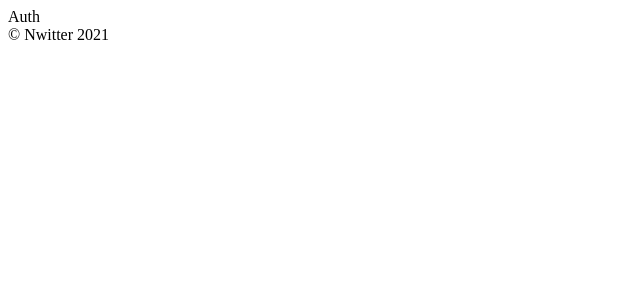
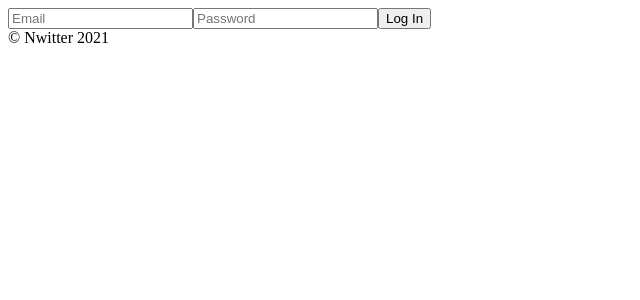
Before and after one commit to chanwoo00106/ReactFirebase, a React (Create React App) app in the folder nwitter/: page /#/ in a window 1280 px wide. Shown: the top 300 px of the page, without its empty margins (0-640 px from the left). Built offline with nearby package versions, Linux system fonts and the light colour scheme; no server answers.

Commit message:
로그인 화면 구성

```diff
--- a/nwitter/src/routes/Auth.js
+++ b/nwitter/src/routes/Auth.js
@@ -1,5 +1,46 @@
-import React from 'react';
+import React, { useState } from 'react';
 
-const Auth = () => <span>Auth</span>;
+const Auth = () => {
+    const [email, setEmail] = useState("");
+    const [password, setPassword] = useState("");
+
+    // 이런 코드가 있으면 알려달라고 노마드형
+    const onChagne = (e) => {
+        const {
+            target: {name, value}
+        } = e;
+        if (name === "email") {
+            setEmail(value);
+        } else if (name === "password") {
+            setPassword(value);
+        }
+    };
+
+    const onSubmit = e => e.preventDefault();
+
+    return (
+        <div>
+            <form onSubmit={onSubmit}>
+                <input
+                name="email"
+                type="email"
+                placeholder="Email"
+                required // 빈 값이 들어오지 못하게 한다
+                value={email}
+                onChange={onChagne}
+                />
+                <input
+                name="password"
+                type="password"
+                placeholder="Password"
+                required
+                value={password}
+                onChange={onChagne}
+                />
+                <input type="submit" value="Log In" />
+            </form>
+        </div>
+    );
+};
 
 export default Auth;
```
